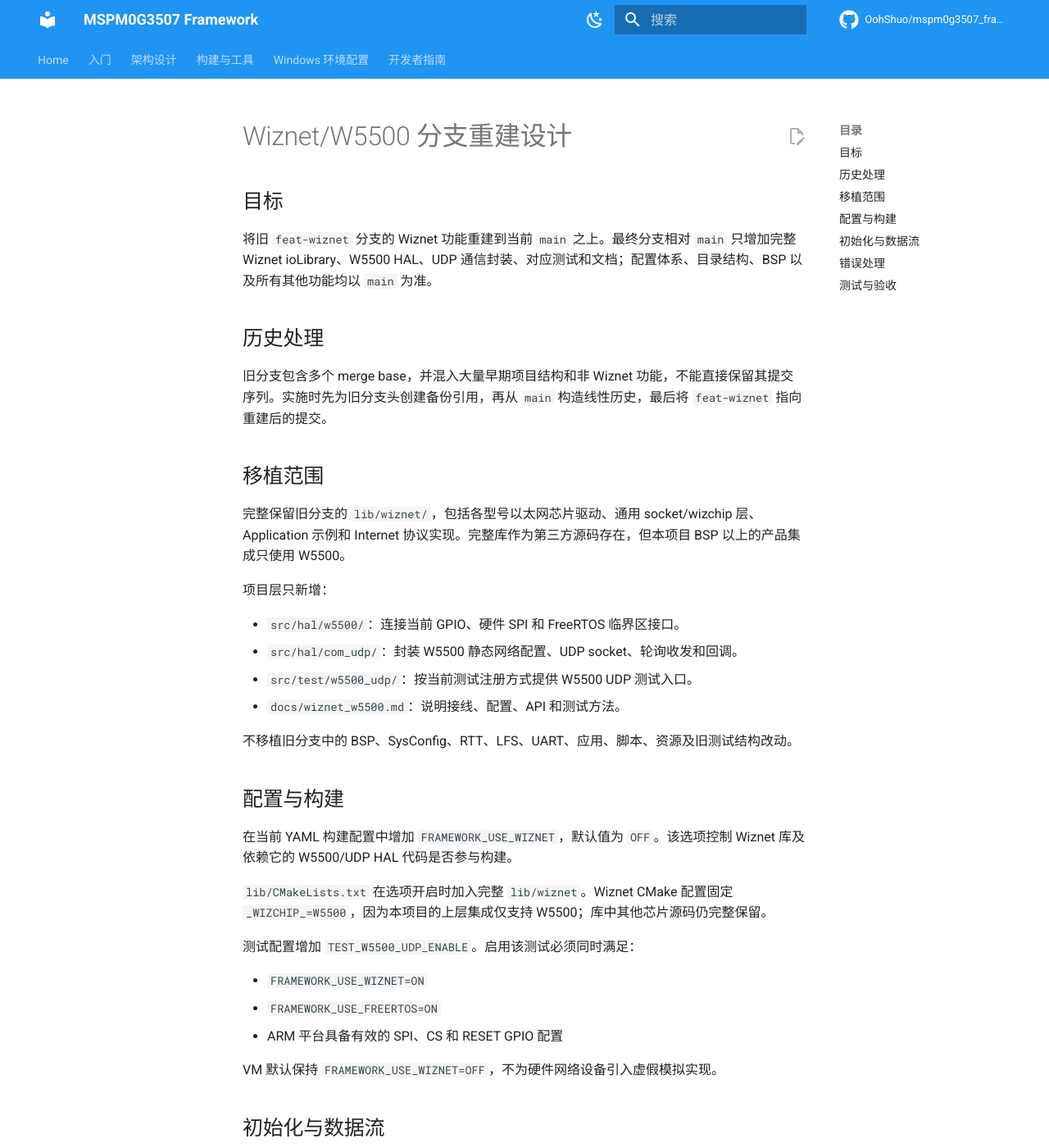
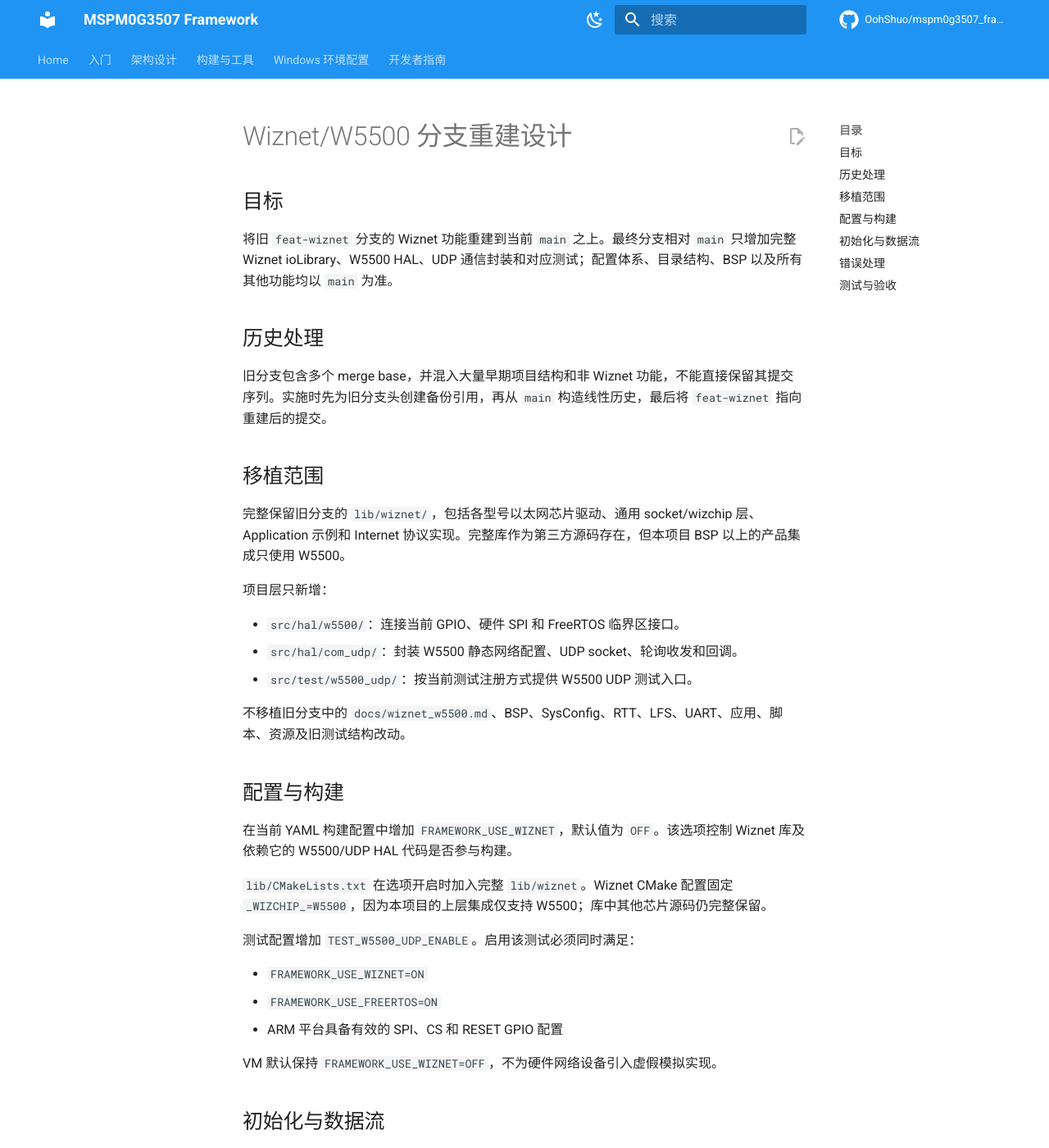
Before and after one commit to OohShuo/mspm0g3507_framework, an MkDocs documentation site: the page built from docs/superpowers/specs/2026-07-13-wiznet-w5500-rebase-design.md, in a window 1280 px wide and 1400 px high. Shown: the whole window at 82% size. Built offline with MkDocs 1.6.1 and Material for MkDocs 9.7.7, drawn with Linux system fonts in a browser that asks for light colours; comment, search, counter and statistics services are not loaded.

Commit message:
docs: exclude wiznet guide from rebuild

```diff
--- a/docs/superpowers/specs/2026-07-13-wiznet-w5500-rebase-design.md
+++ b/docs/superpowers/specs/2026-07-13-wiznet-w5500-rebase-design.md
@@ -2,7 +2,7 @@
 
 ## 目标
 
-将旧 `feat-wiznet` 分支的 Wiznet 功能重建到当前 `main` 之上。最终分支相对 `main` 只增加完整 Wiznet ioLibrary、W5500 HAL、UDP 通信封装、对应测试和文档；配置体系、目录结构、BSP 以及所有其他功能均以 `main` 为准。
+将旧 `feat-wiznet` 分支的 Wiznet 功能重建到当前 `main` 之上。最终分支相对 `main` 只增加完整 Wiznet ioLibrary、W5500 HAL、UDP 通信封装和对应测试；配置体系、目录结构、BSP 以及所有其他功能均以 `main` 为准。
 
 ## 历史处理
 
@@ -17,9 +17,8 @@
 - `src/hal/w5500/`：连接当前 GPIO、硬件 SPI 和 FreeRTOS 临界区接口。
 - `src/hal/com_udp/`：封装 W5500 静态网络配置、UDP socket、轮询收发和回调。
 - `src/test/w5500_udp/`：按当前测试注册方式提供 W5500 UDP 测试入口。
-- `docs/wiznet_w5500.md`：说明接线、配置、API 和测试方法。
 
-不移植旧分支中的 BSP、SysConfig、RTT、LFS、UART、应用、脚本、资源及旧测试结构改动。
+不移植旧分支中的 `docs/wiznet_w5500.md`、BSP、SysConfig、RTT、LFS、UART、应用、脚本、资源及旧测试结构改动。
 
 ## 配置与构建
 
```
